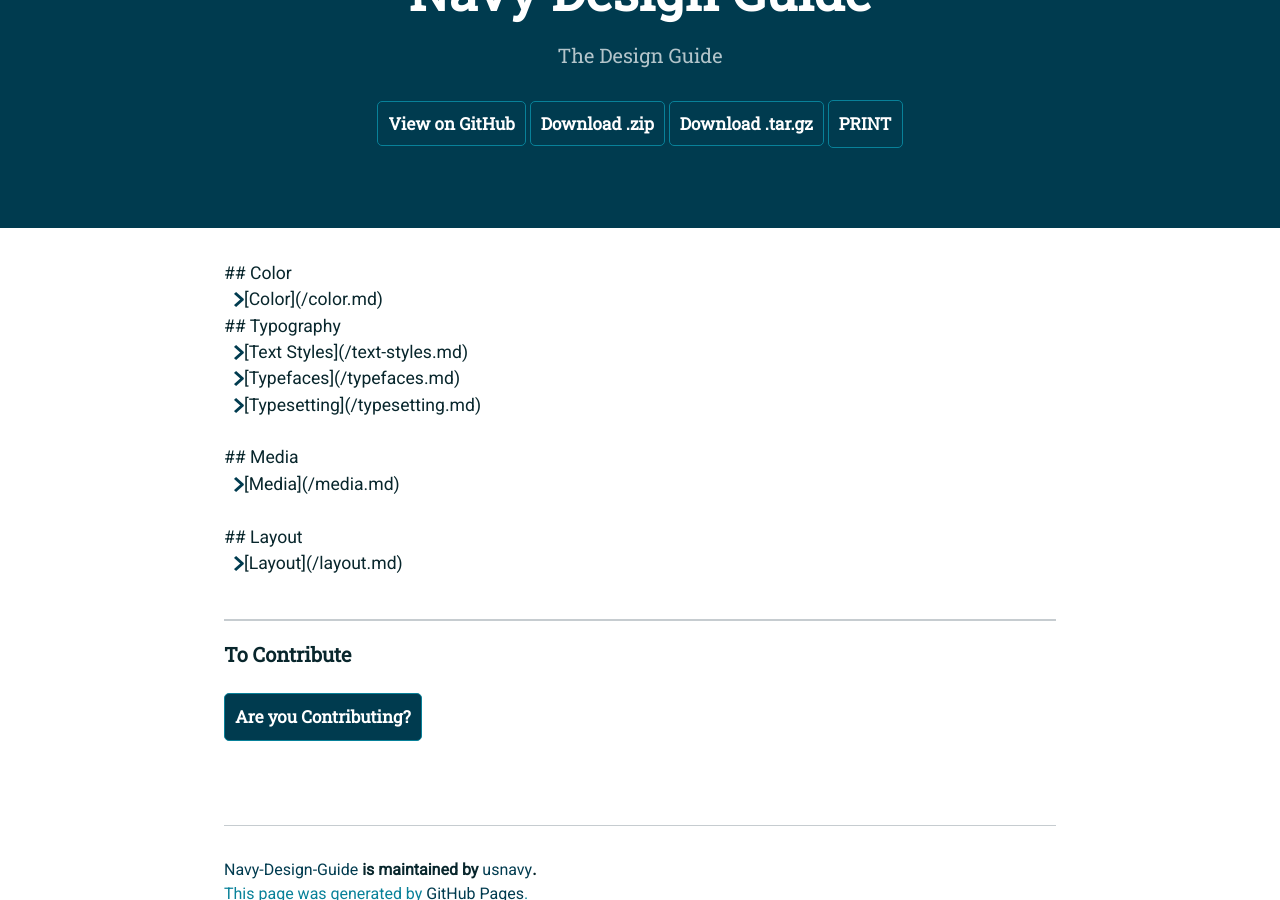
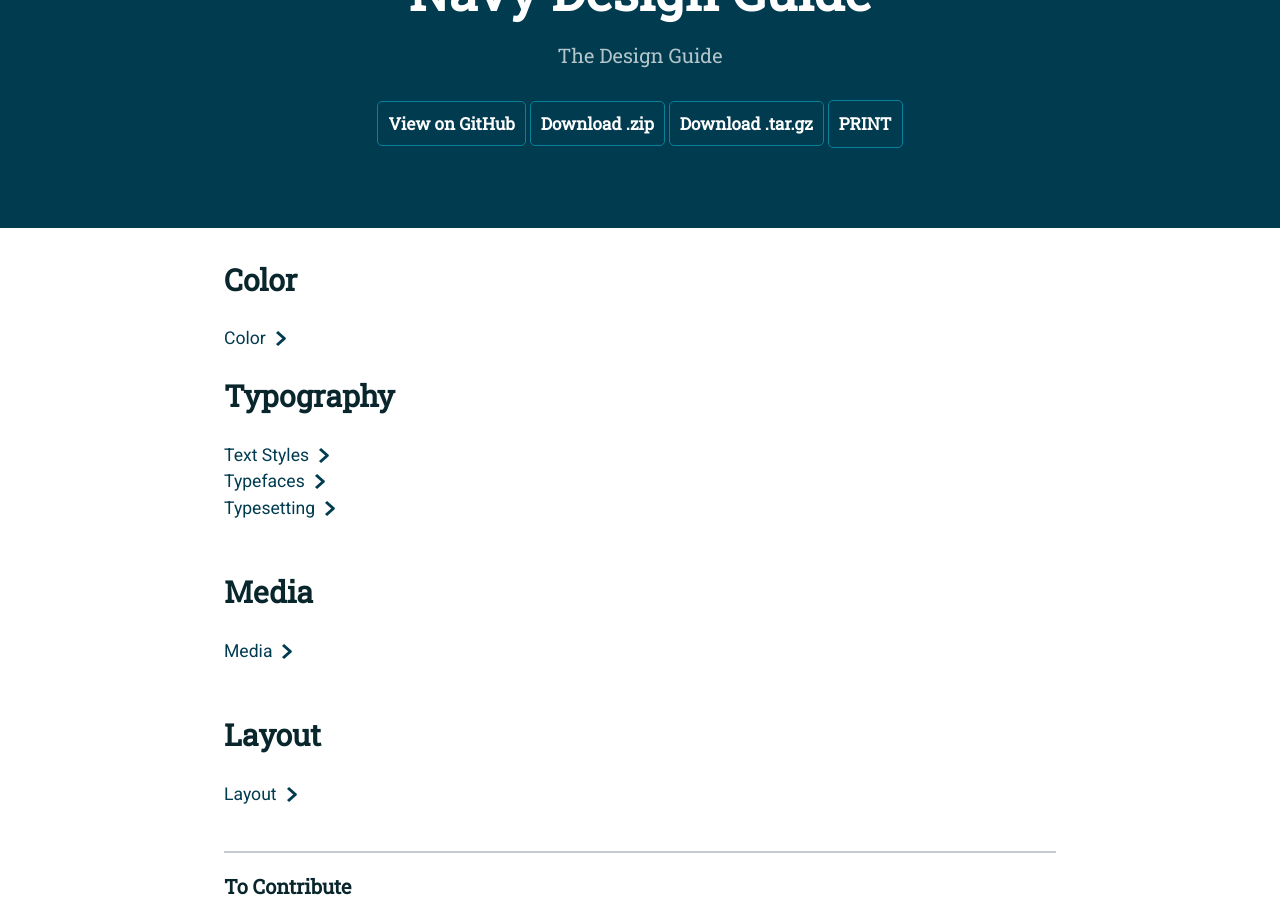
Before and after one commit to usnavy/Navy-Design-Guide, a Jekyll site: the page built from index.md, in a window 1280 px wide and 900 px high, scrolled down 369 px. Built offline with Jekyll 4.4.1, drawn with Linux system fonts in a browser that asks for light colours; our own code applies the rules of GitHub Pages for plain Markdown files.

Commit message:
Update index.md

```diff
--- a/index.md
+++ b/index.md
@@ -1,7 +1,6 @@
 ---
 layout: default
 ---
-<div class="main-navigation">
 ## Color<br>
  [Color](/color.md)<img src="img/Right-Chevron.png" alt="Color" class="chevron">
 <br>
@@ -19,8 +18,6 @@ layout: default
 
 <hr>
 
-</div>
-
 ### To Contribute<br>
 <button id="contribute-guidance">
 [Are you Contributing?](/CONTRIBUTING.md)
```
